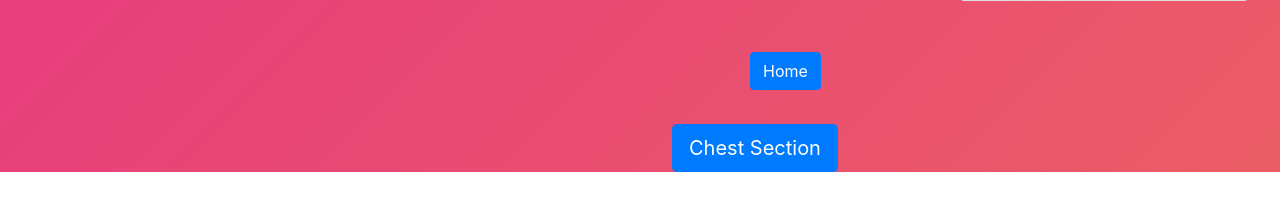
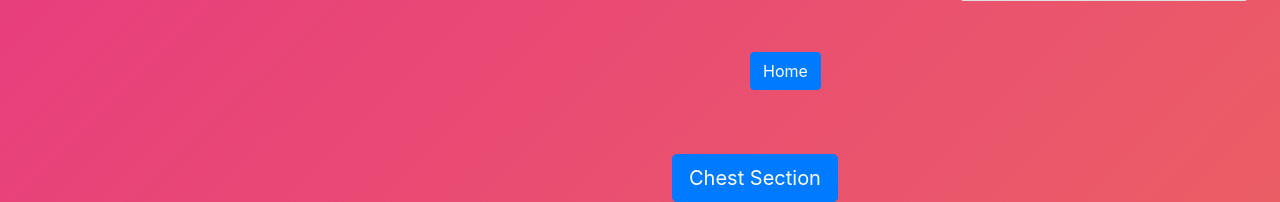
Before and after one commit to antonaorlov/Workout-Generator, a Flask app: page /leftchest in a window 1280 px wide. Shown: the part 628-830 px from the top of the page. Before the commit the page ends 800 px from the top, so only its background shows below. Run offline with Flask 2, Linux system fonts and the light colour scheme; some libraries are stand-ins or nearby versions.

Commit message:
changing format of chest section left

```diff
--- a/templates/chestworkout1.html
+++ b/templates/chestworkout1.html
@@ -93,7 +93,7 @@ body {
 </div>
 
 <form action="/chesth", method="post">
-        <input  style="margin: 2px 2px;  position:absolute; top:750px; left:670px;" name="chesthome" type="submit" class="btn btn-lg btn-primary" value="Chest Section">
+        <input  style="margin: 2px 2px;  position:absolute; top:780px; left:670px;" name="chesthome" type="submit" class="btn btn-lg btn-primary" value="Chest Section">
 
 
 
```
